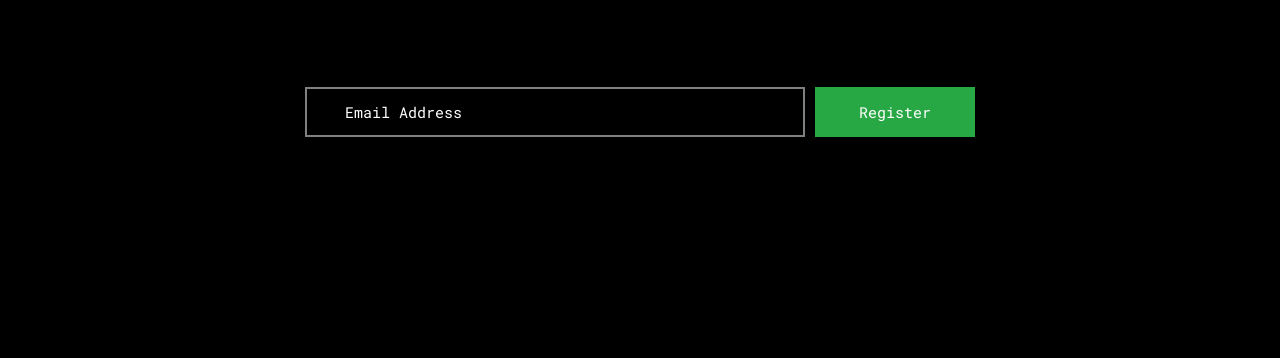
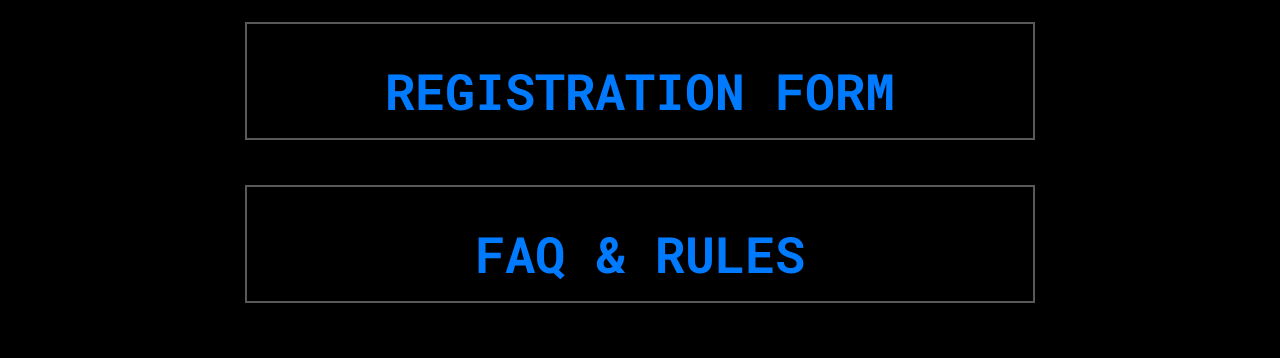
Before and after one commit to illuria/ArmCTF-website, a plain HTML site: page index.html in a window 1280 px wide. Shown: the part 645-1003 px from the top of the page. Before the commit the page ends 837 px from the top, so only its background shows below. Drawn offline with Linux system fonts and the light colour scheme.

Commit message:
added stuff, removed stuff

```diff
--- a/css/main.css
+++ b/css/main.css
@@ -66,6 +66,16 @@ body, html {
 [ Input ]*/
 
 .wrap-input100 {
+  width: 500px;
+  max-width: calc(100% - 10px);
+  position: relative;
+  background-color: transparent;
+  height: 50px;
+  border: 2px solid rgba(255,255,255,0.5);
+  border-radius: 0px;
+}
+
+.wrap-signup {
   width: 500px;
   max-width: calc(100% - 10px);
   position: relative;
@@ -251,6 +261,14 @@ input.input100 {
   font-size: 70px;
   color: #fff;
   line-height: 1;
+}
+
+.l1-txt2 {
+  font-family: Robotomono-Bold;
+  font-size: 50px;
+  color: #fff;
+  line-height: 1;
+  text-align: center;
 }
 img {
   vertical-align: middle;
--- a/index.html
+++ b/index.html
@@ -1,5 +1,6 @@
 <!DOCTYPE html>
 <html lang="en">
+
 <head>
     <title>ArmCTF</title>
     <meta charset="UTF-8">
@@ -10,7 +11,7 @@
     <meta property="og:image" content="https://ctf.armsec.am/thumbnail.png" />^
     <meta name="twitter:card" content="summary" />
     <!--===============================================================================================-->
-	<link rel="icon" type="image/png" href="images/icons/favicon.ico"/>
+    <link rel="icon" type="image/png" href="images/icons/favicon.ico" />
     <!--===============================================================================================-->
     <link rel="stylesheet" type="text/css" href="vendor/bootstrap/css/bootstrap.min.css">
     <!--===============================================================================================-->
@@ -30,13 +31,17 @@
     <script async src="https://www.googletagmanager.com/gtag/js?id=UA-129162725-1"></script>
     <script>
         window.dataLayer = window.dataLayer || [];
-  function gtag(){dataLayer.push(arguments);}
+
+        function gtag() {
+            dataLayer.push(arguments);
+        }
         gtag('js', new Date());
 
         gtag('config', 'UA-129162725-1');
     </script>
     <!--===============================================================================================-->
 </head>
+
 <body>
 
 
@@ -52,7 +57,7 @@
             </h3>
 
             <p class="txt-center m2-txt1 p-b-67">
-				Winter is coming, so is ArmCTF. Which one are you better equipped to battle against? The fight against the CTF's clock will have no mercy towards those who are ill-prepared. On November 24-25th conquer,  or be conquered.
+                Winter is coming, so is ArmCTF. Which one are you better equipped to battle against? The fight against the CTF's clock will have no mercy towards those who are ill-prepared. On November 24-25th conquer, or be conquered.
             </p>
 
             <div class="flex-w flex-sa-m cd100 bor1 p-t-42 p-b-22 p-l-50 p-r-50 respon1">
@@ -83,15 +88,23 @@
                 </div>
             </div>
 
-			<form action="https://illuriasecurity.us19.list-manage.com/subscribe/post?u=ba459aeee7bfd2b29fd69699a&amp;id=b19a157768" method="post" id="mc-embedded-subscribe-form" name="mc-embedded-subscribe-form" target="_blank" novalidate class="flex-w flex-c-m contact100-form validate-form p-t-70 validate">
-				<div class="wrap-input100 validate-input where1" data-validate = "Email is required: ex@abc.xyz">
-					<input id="mce-EMAIL" class="s1-txt1 placeholder0 input100 required email" type="email" name="EMAIL" placeholder="Email Address">
+            <br>
+            <br>
+
+            <div !important style="color:white" class="flex-w flex-sa-m cd100 bor1 p-t-42 p-b-22 p-l-50 p-r-50 respon1">
+                <span class="l1-txt2">
+                    <a href="https://goo.gl/forms/lIEbYp1zACRKnUAA2">REGISTRATION FORM</a>
+                </span>
             </div>
 
-				<button class="flex-c-m s1-txt1 size2 how-btn trans-04 where1">
-					Register
-				</button>
-			</form>
+            <br>
+            <br>
+
+            <div !important style="color:white" class="flex-w flex-sa-m cd100 bor1 p-t-42 p-b-22 p-l-50 p-r-50 respon1">
+                <span class="l1-txt2">
+                    <a href="https://ctf.armsec.am/faq/">FAQ & RULES</a>
+                </span>
+            </div>
         </div>
     </div>
 
@@ -125,7 +138,7 @@
     </script>
     <!--===============================================================================================-->
     <script src="vendor/tilt/tilt.jquery.min.js"></script>
-	<script >
+    <script>
         $('.js-tilt').tilt({
             scale: 1.1
         })
@@ -134,4 +147,5 @@
     <script src="js/main.js"></script>
 
 </body>
+
 </html>
```
Lines whose indentation alone changed are shown as unchanged.
